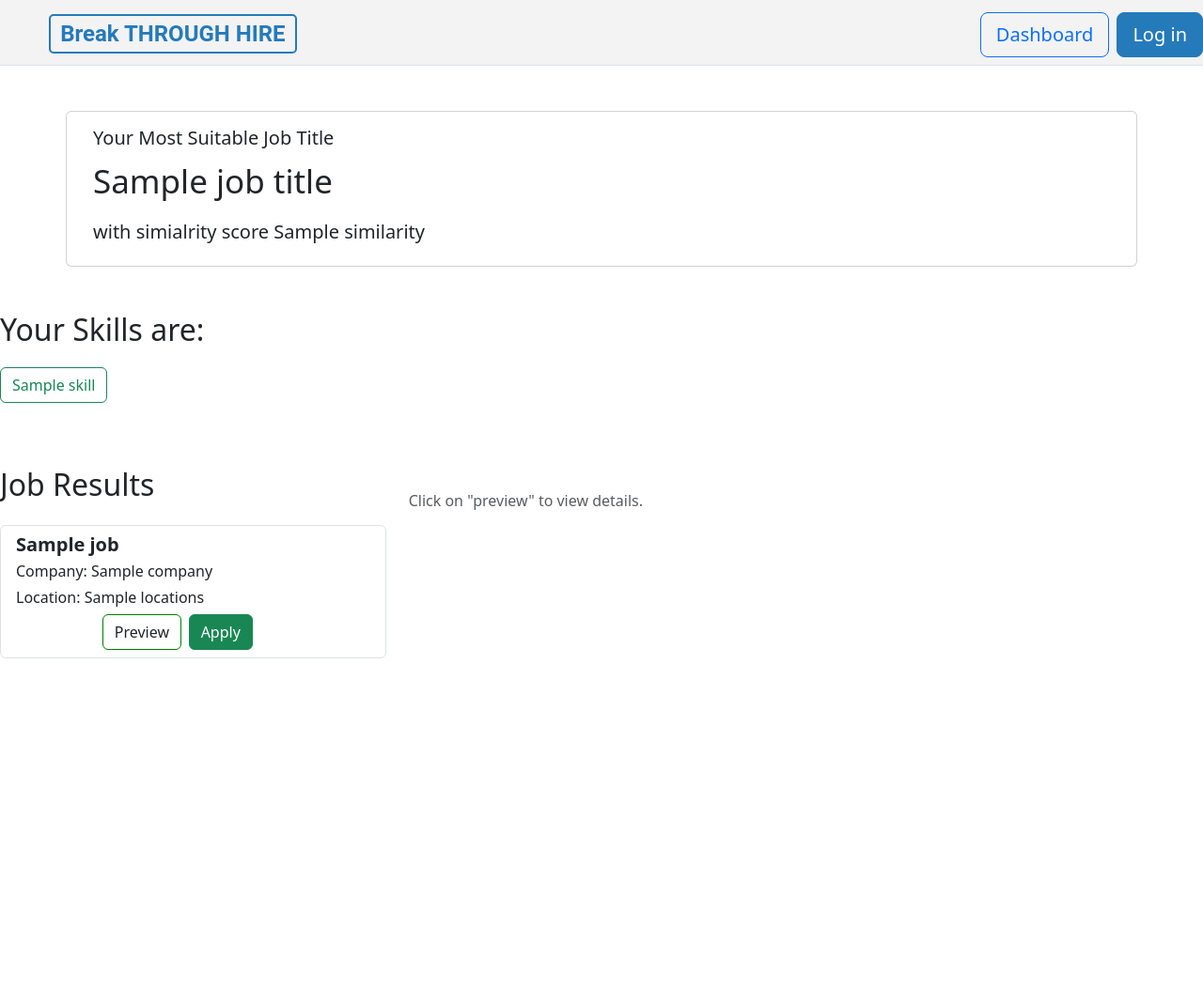
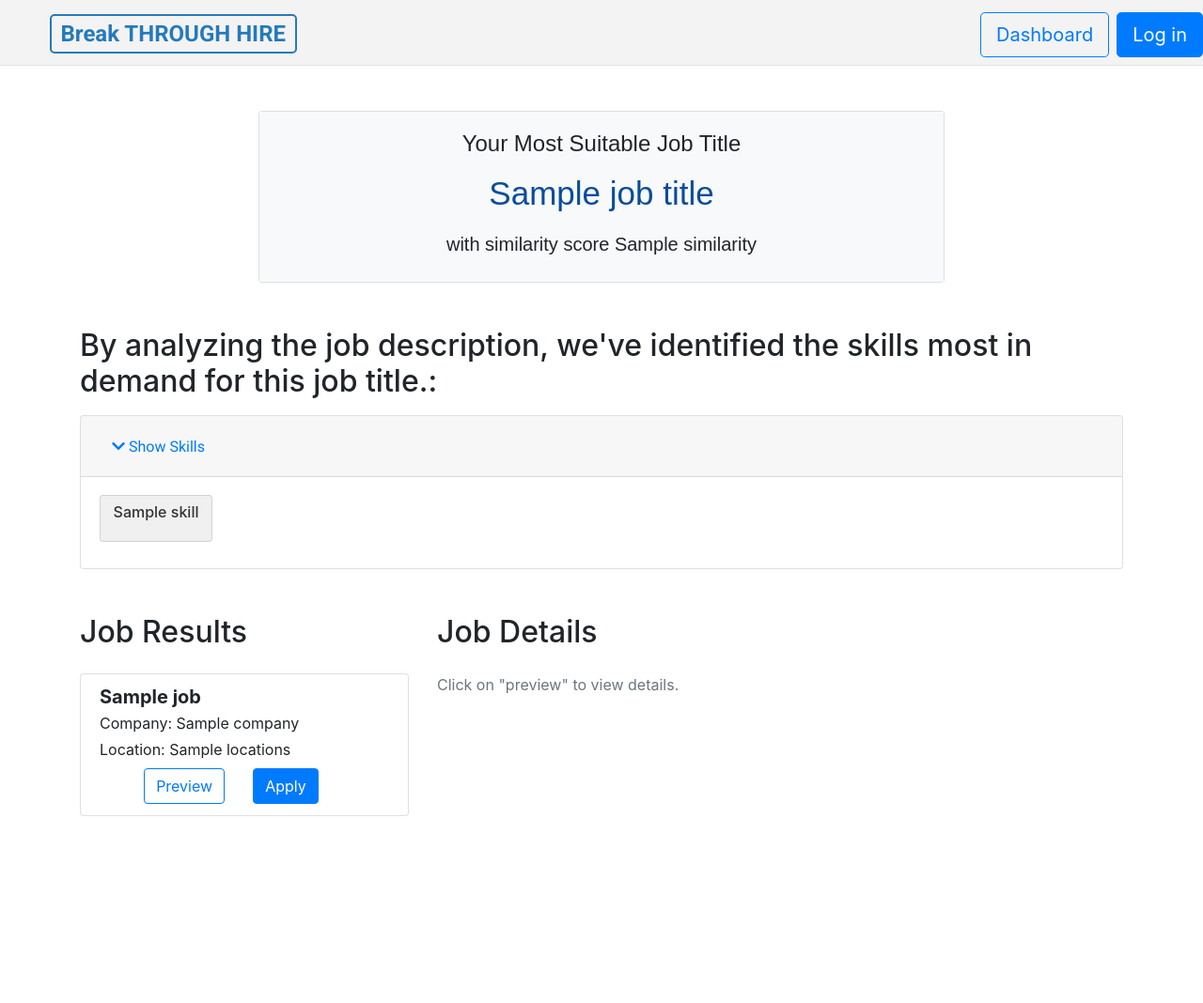
Before and after one commit to Galal-pic/Talented-recruitment-and-skills-analysis-system, a Flask app: template resume/templates/skills.html in a window 1280 px wide. Shown: the top 1068 px of the page at 94% size. Before the commit the page ends 701 px from the top, so only its background shows below. Run offline with Flask 3, Linux system fonts and the light colour scheme; the template is opened without the code that fills it: most values are stand-ins (such as "Sample title", 1, 10 or a date in 2020); parts of the project's set-up code (start-up, migrations or seed data) failed here and were passed over; some libraries are stand-ins or nearby versions.

Commit message:
change skills

```diff
--- a/resume/templates/skills.html
+++ b/resume/templates/skills.html
@@ -1,16 +1,68 @@
 {% extends 'base.html' %}
-
 {% block title %} Result Page {% endblock %}
 {% block header %} {% endblock %}
 {% block content %}
 
+<style>
+    .custom-font {
+        font-family: 'Roboto', sans-serif;
+        font-weight: 900;
+    }
+</style>
+
+
+
 <div class="container mt-5">
-    <div class="row">
+    <div class="row justify-content-center">
+        <div class="col-md-8">
+            <div class="card text-center">
+                <div class="card-body" style="background-color: #f8f9fa; font-family: Arial, sans-serif;">
+                    <h4 class="card-title">Your Most Suitable Job Title</h4>
+                    <p class="card-text lead" style="font-size: 35px; color: #094d9b; text-shadow: 2px 2px 4px 1e5aa0;">
+                        <strong>{{ job_title }}</strong>
+                    </p>
+                    <h5>with similarity score {{ similarity }}</h5>
+                </div>
+
+            </div>
+        </div>
+    </div>
+
+    <link href="https://maxcdn.bootstrapcdn.com/bootstrap/4.5.2/css/bootstrap.min.css" rel="stylesheet">
+    <script src="https://ajax.googleapis.com/ajax/libs/jquery/3.5.1/jquery.min.js"></script>
+    <script src="https://maxcdn.bootstrapcdn.com/bootstrap/4.5.2/js/bootstrap.min.js"></script>
+    <link href="https://fonts.googleapis.com/css2?family=Roboto:wght@400;700&display=swap" rel="stylesheet">
+    <link rel="stylesheet" href="https://cdnjs.cloudflare.com/ajax/libs/font-awesome/5.15.3/css/all.min.css">
+
+    <div class="row mt-5">
+        <div class="col-md-12">
+            <h2>By analyzing the job description, we've identified the skills most in demand for this job title.:</h2>
+            <div class="accordion mt-3" id="skillsAccordion">
                 <div class="card">
+                    <div class="card-header" id="headingOne">
+                        <h2 class="mb-0">
+                            <button class="btn btn-link custom-font" type="button" data-toggle="collapse"
+                                data-target="#collapseOne" aria-expanded="true" aria-controls="collapseOne">
+                                <span class="icon"><i class="fas fa-chevron-down"></i></span> Show Skills
+                            </button>
+                        </h2>
+                    </div>
+
+                    <div id="collapseOne" class="collapse show" aria-labelledby="headingOne"
+                        data-parent="#skillsAccordion">
                         <div class="card-body">
-                    <h5 class="card-title">Your Most Suitable Job Title</h5>
-                    <p class="card-text lead" style="font-size: 35px;"><strong>{{ job_title }}</strong> </p>
-                    <h5> with simialrity score {{similarity}}</h5>
+                            <div class="d-flex flex-wrap">
+                                {% for skill in skills %}
+                                <div class="card me-2 mb-2"
+                                    style="width: 120px; background-color: #f0f0f0; height: 50px">
+                                    <div class="card-body text-center" style="padding: 8px;">
+                                        <h6 class="card-title" style="color: #333;">{{ skill }}</h6>
+                                    </div>
+                                </div>
+                                {% endfor %}
+                            </div>
+                        </div>
+                    </div>
                 </div>
             </div>
         </div>
@@ -18,68 +70,45 @@
 
 
 
+
     <div class="row mt-5">
-        <div class="col-md-12">
-            <h2>Your Skills are: </h2>
-            <div class="d-flex flex-wrap" style="margin-top: 20px;">
-                {% for skill in skills %}
-                    <button type="button" class="btn btn-outline-success me-2 mb-2">{{ skill }}</button>
-                {% endfor %}
-            </div>
-        </div>
-    </div>
-
-
-
-    <div class="row" style="margin-top: 60px;">
         <div class="col-md-4">
-            <h2 class="mb-4 ">Job Results</h2>
-            <div id="job-results" style="height: 150vh;  overflow-y: auto;">
+            <h2 class="mb-4">Job Results</h2>
+            <div id="job-results" style="height: 150vh; overflow-y: auto;">
                 <ul class="list-group">
                     {% for job in job_results %}
-                        <li class="list-group-item justify-content-center">
-                            <div class="row job-result">
+                    <li class="list-group-item">
+                        <div class="row">
                             <div class="col-md-11">
                                 <h5 class="mb-1"><strong>{{ job.title }}</strong></h5>
                                 <p class="mb-1">Company: {{ job.company }}</p>
                                 <p class="mb-1">Location: {{ job.locations }}</p>
-
-
-                                    <div class="row justify-content-center" style="margin-top: 6px;" >
-                                        <!-- Preview Button Column -->
-                                        <div class="col-md-3">
-                                            <button class="btn btn-outline btn-block" style="border-color: green;" onclick="previewJob('{{ job.url }}')">Preview</button>
+                                <div class="row mt-2 justify-content-center">
+                                    <div class="col-auto">
+                                        <button class="btn btn-outline-primary"
+                                            onclick="previewJob('{{ job.url }}')">Preview</button>
                                     </div>
-                                        <!-- Apply Button Column -->
-                                        <div class="col-md-3">
+                                    <div class="col-auto">
                                         <form action="{{ job.url }}" method="get" target="_blank">
-                                                <button type="submit" class="btn btn-success btn-block">Apply</button>
+                                            <button type="submit" class="btn btn-primary">Apply</button>
                                         </form>
                                     </div>
-
-                                    </div>
-
                                 </div>
                             </div>
-
+                        </div>
                     </li>
                     {% endfor %}
                 </ul>
             </div>
         </div>
         <div class="col-md-8">
-            <h2 class="mb-4"></h2>
+            <h2 class="mb-4">Job Details</h2>
             <div id="job-details" style="height: 150vh;">
-                <!-- Default message before clicking a job result -->
                 <p class="text-muted">Click on "preview" to view details.</p>
             </div>
         </div>
     </div>
-
 </div>
-
-
-
 
 <script>
     function previewJob(url) {
```
Also changed, not shown: resume/routs.py (+8 -1 lines), 1 other file. Lines whose indentation alone changed are shown as unchanged.
